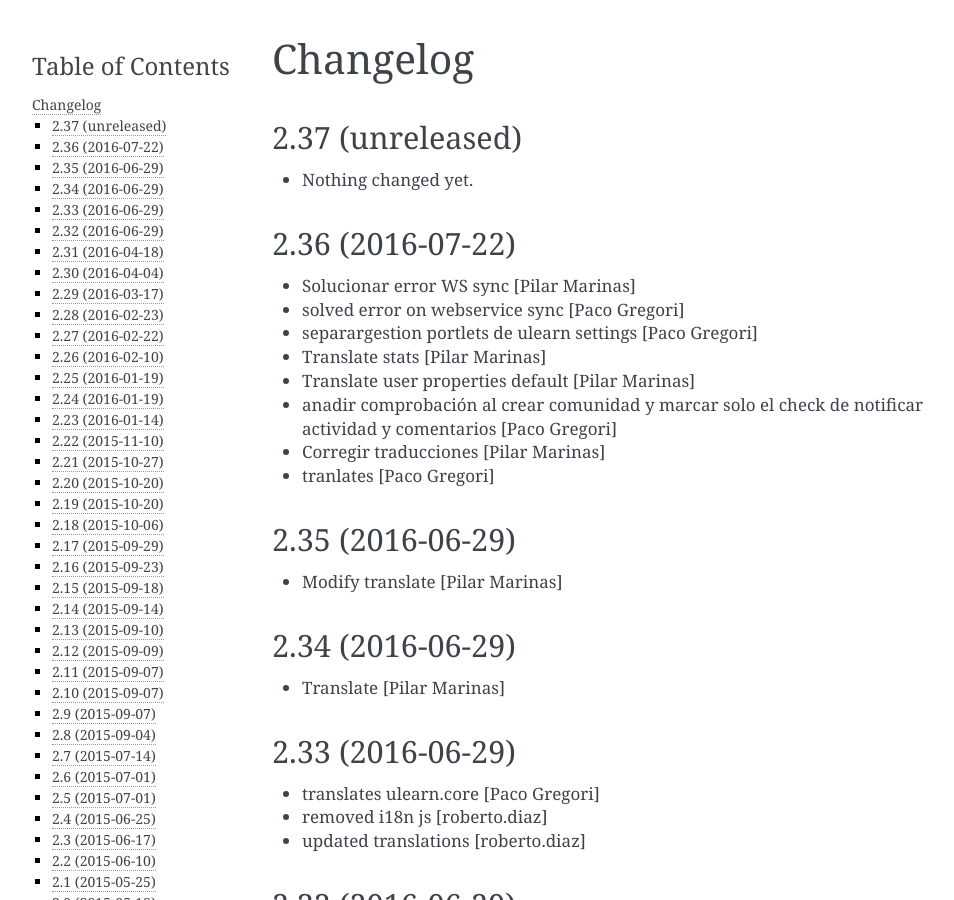
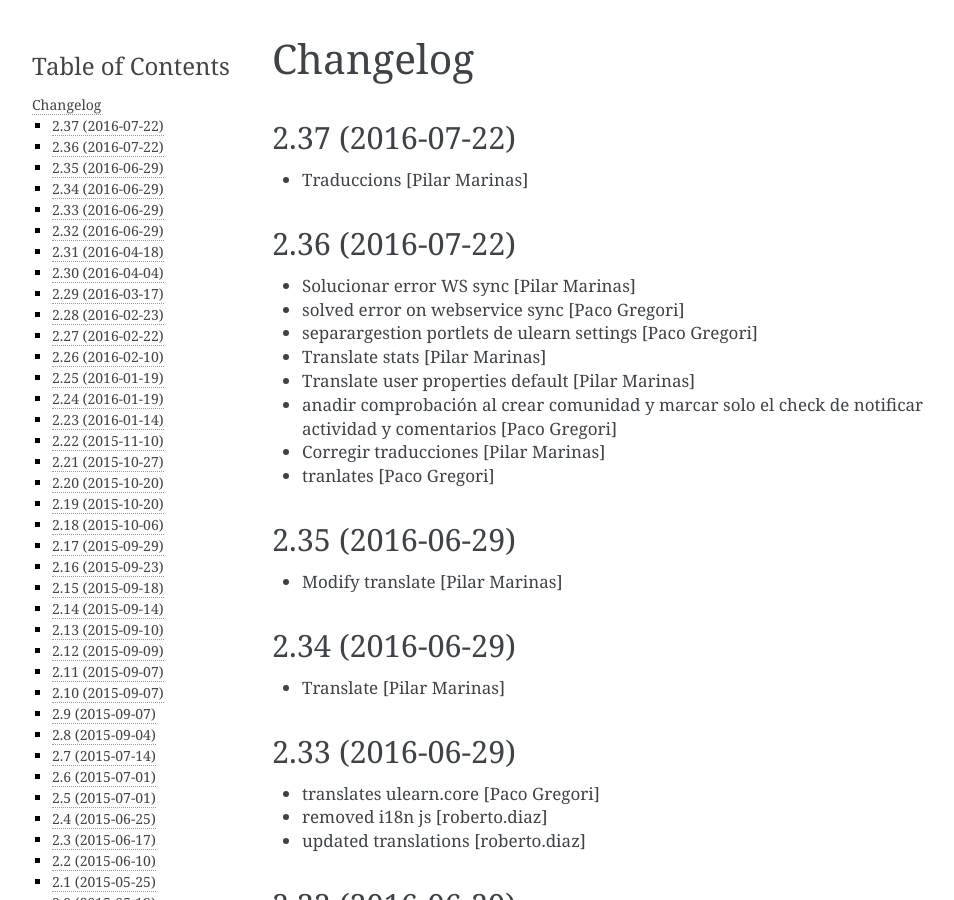
Before and after one commit to UPCnet/ulearn.core, a Sphinx documentation site: the page built from docs/HISTORY.rst, in a window 1280 px wide and 900 px high. Shown: the whole window, without its empty margins (148-1102 px from the left). Built offline with Sphinx 7.4.7, drawn with Linux system fonts in a browser that asks for light colours; pages that are not in the unit, such as notebooks, are missing from menus.

Commit message:
Preparing release 2.37

```diff
--- a/docs/HISTORY.rst
+++ b/docs/HISTORY.rst
@@ -1,11 +1,10 @@
 Changelog
 =========
 
-2.37 (unreleased)
+2.37 (2016-07-22)
 -----------------
 
-- Nothing changed yet.
-
+* Traduccions [Pilar Marinas]
 
 2.36 (2016-07-22)
 -----------------
--- a/setup.py
+++ b/setup.py
@@ -1,7 +1,7 @@
 from setuptools import setup, find_packages
 import os
 
-version = '2.37.dev0'
+version = '2.37'
 
 README = open('README.rst').read()
 HISTORY = open(os.path.join('docs', 'HISTORY.rst')).read()
```
